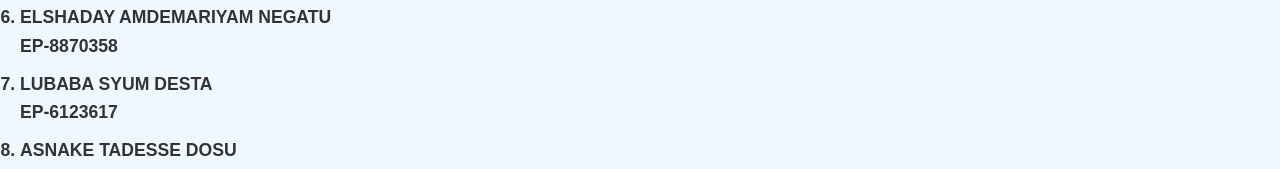
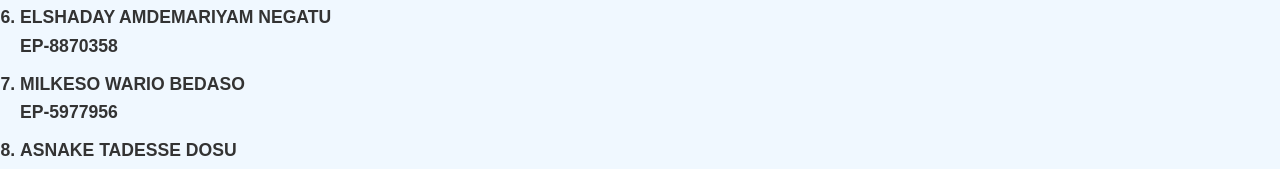
Before and after one commit to Yar843/Acceptance-letter-, a plain HTML site: page index.html in a window 1280 px wide. Shown: the part 500-669 px from the top of the page. Drawn offline with Linux system fonts and the light colour scheme.

Commit message:
Update index.html

```diff
--- a/index.html
+++ b/index.html
@@ -184,12 +184,11 @@
                 EP-8717553</li>
               <li> ELSHADAY AMDEMARIYAM NEGATU <br> EP-8870358 </li>
 
-                   <li>   LUBABA SYUM DESTA  <br>
-                       EP-6123617    </li>
+                   <li>   MILKESO WARIO BEDASO  <br>
+                       EP-5977956   </li>
 
-                 <li>ASNAKE TADESSE DOSU
-  <br>
-                EP-6437092 </li>
+                 <li>ASNAKE TADESSE DOSU <br>
+                   EP-6437092 </li>
 
 
 
```
